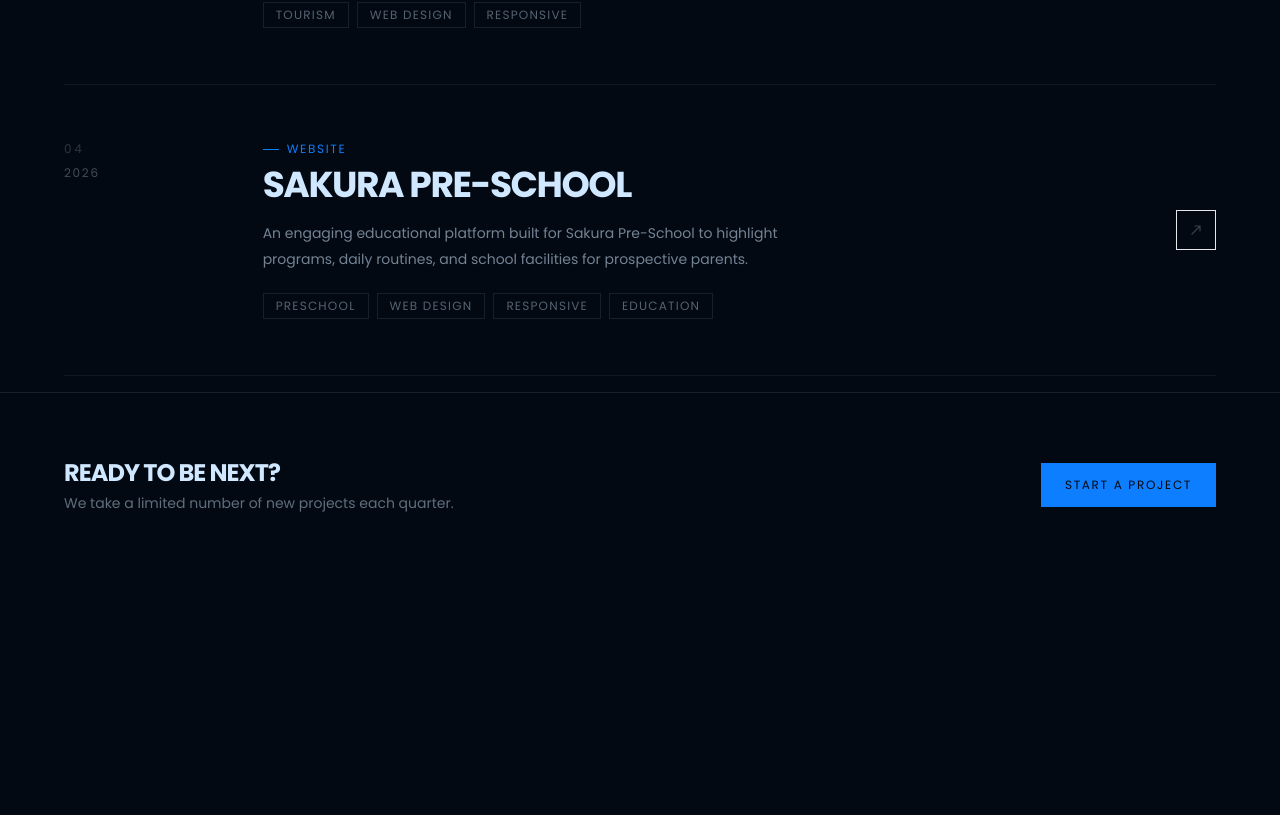
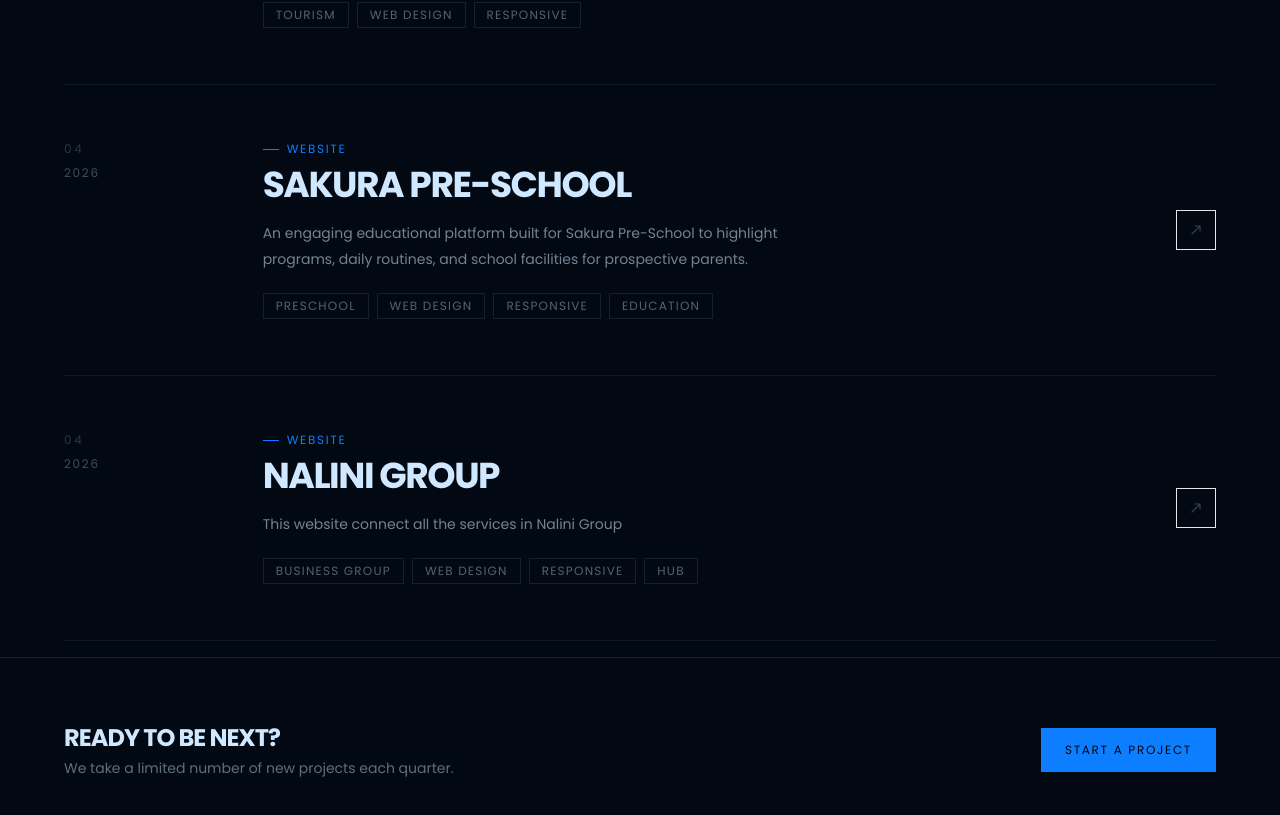
Before and after one commit to fortechzpvt/FORTECHZ-website, a Next.js app: page /work in a window 1280 px wide. Shown: the part 1333-2148 px from the top of the page. Before the commit the page ends 1910 px from the top, so only its background shows below. Built offline with nearby package versions, Linux system fonts and the light colour scheme.

Commit message:
Add Nalini Group project to work page

```diff
--- a/app/work/page.tsx
+++ b/app/work/page.tsx
@@ -63,6 +63,15 @@ const projects: Project[] = [
     desc: "An engaging educational platform built for Sakura Pre-School to highlight programs, daily routines, and school facilities for prospective parents.",
     tags: ["PreSchool", "Web Design", "Responsive", "Education"],
     link: "https://sakura-pre-school.vercel.app/#top",
+  },
+  {
+    index: "04",
+    client: "Nalini Group",
+    type: "Website",
+    year: "2026",
+    desc: "This website connect all the services in Nalini Group ",
+    tags: ["Business Group", "Web Design", "Responsive", "Hub"],
+    link: "https://shopnalini.com/",
   },
 ];
 
```
